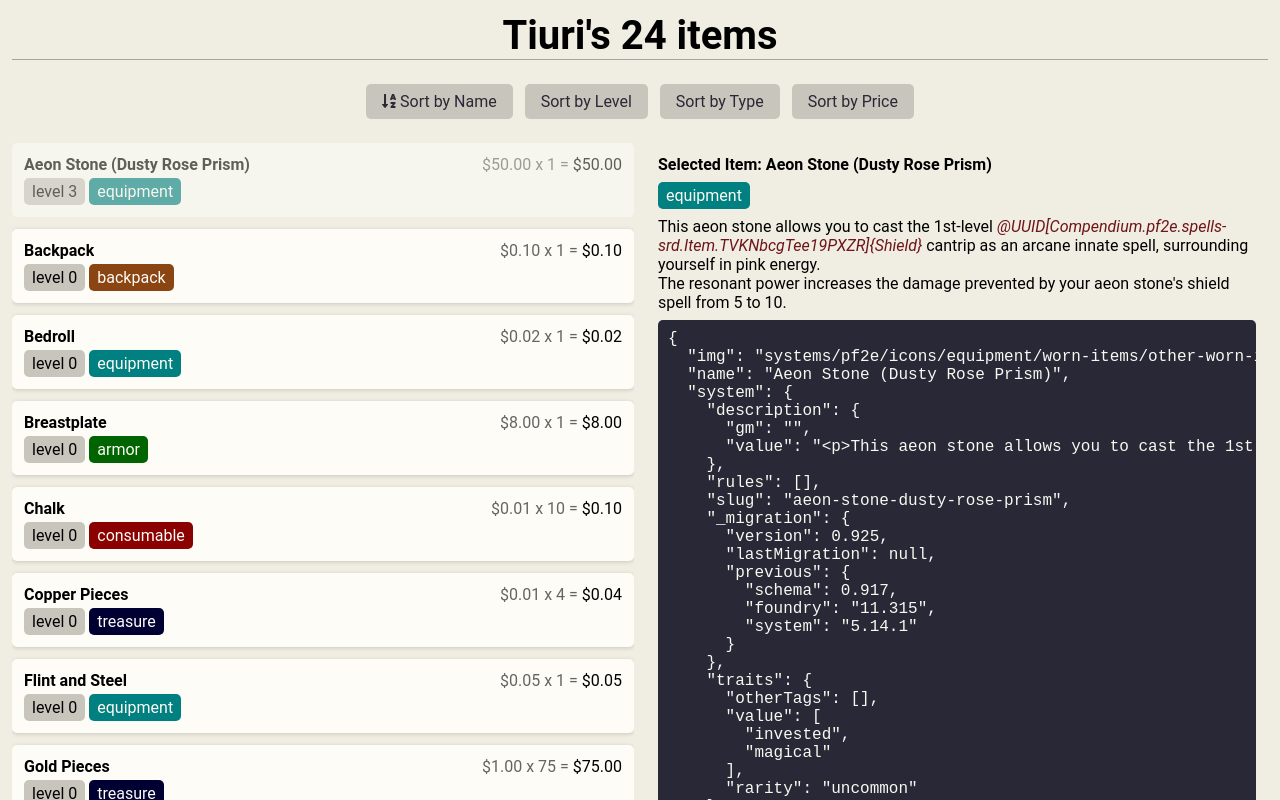
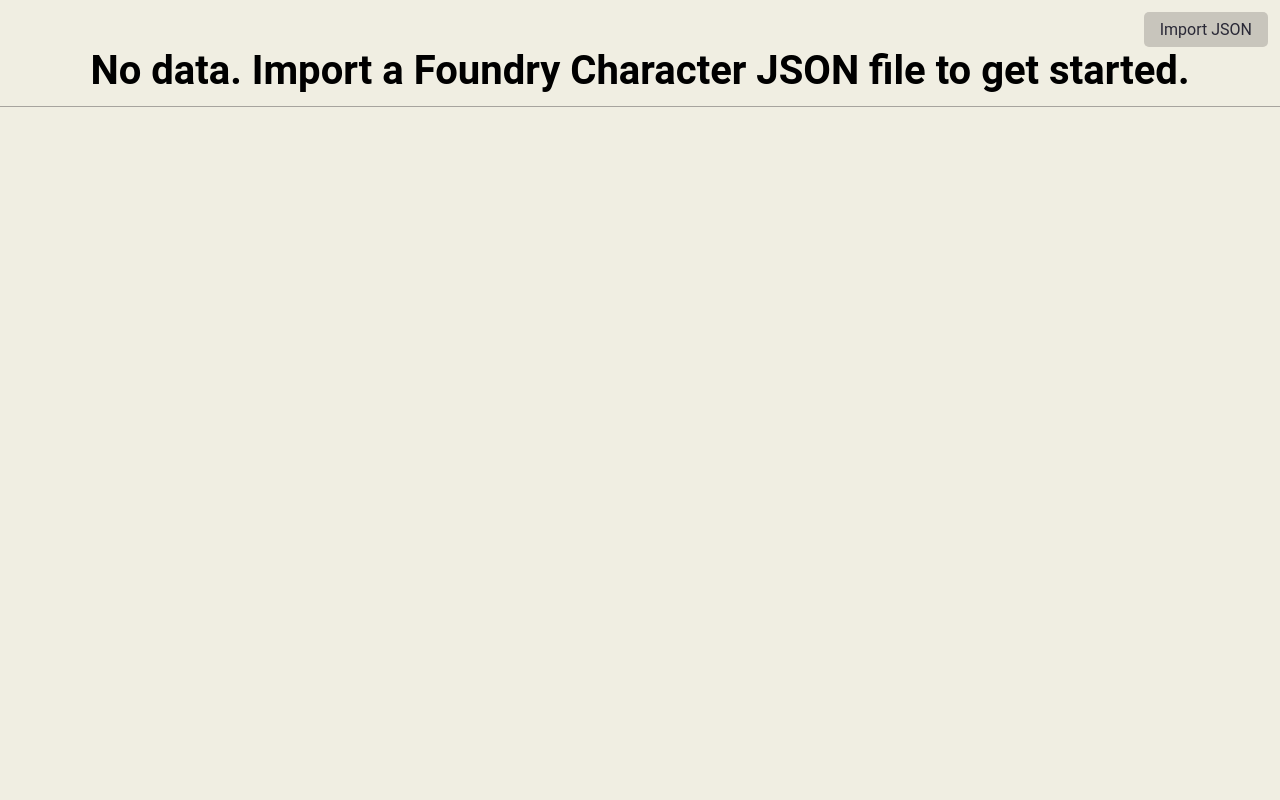
Before and after one commit to olinkirkland/foundry-item-collab, a Vue app: page / in a window 1280 px wide. Built offline with nearby package versions, Linux system fonts and the light colour scheme.

Commit message:
Add import/localstorage

```diff
--- a/src/App.vue
+++ b/src/App.vue
@@ -1,10 +1,16 @@
 <template>
   <div class="app">
     <header>
-      <h1>{{ tiuri.name }}'s {{ items.length }} items</h1>
+      <section class="controls">
+        <button @click="importJSON">Import JSON</button>
+      </section>
+      <h1 v-if="data">{{ data.name }}'s {{ items.length }} items</h1>
+      <h1 v-else>
+        No data. Import a Foundry Character JSON file to get started.
+      </h1>
     </header>
 
-    <div class="sort-options">
+    <div class="sort-options" v-if="items.length">
       <button @click="onClickSort('name')">
         <i
           v-if="sortMode.by === 'name'"
@@ -51,13 +57,13 @@
       </button>
     </div>
 
-    <div class="container">
+    <div class="container" v-if="items.length">
       <ul class="items-list">
         <li v-for="item in items" :key="item.name">
           <item-card
             :item="item"
             @click="selectedItem = item"
-            :class="{ selected: item._id === selectedItem._id }"
+            :class="{ selected: selectedItem && item._id === selectedItem._id }"
           />
         </li>
       </ul>
@@ -70,8 +76,29 @@
 import { computed, ref } from 'vue';
 import ItemCard from './components/ItemCard.vue';
 import ItemPanel from './components/ItemPanel.vue';
-import tiuri from './data/tiuri.json';
 import { flattenPrice } from './util';
+
+const data = ref(null as any);
+const jsonFromLocalStorage = localStorage.getItem('foundryData');
+if (jsonFromLocalStorage) data.value = JSON.parse(jsonFromLocalStorage);
+
+function importJSON() {
+  const input = document.createElement('input');
+  input.type = 'file';
+  input.accept = '.json';
+  input.onchange = (e) => {
+    const file = (e.target as HTMLInputElement).files?.[0];
+    if (!file) return;
+    const reader = new FileReader();
+    reader.onload = (e) => {
+      data.value = JSON.parse(e.target?.result as string);
+      localStorage.setItem('foundryData', JSON.stringify(data.value));
+    };
+    reader.readAsText(file);
+  };
+
+  input.click();
+}
 
 const excludeTypes = [
   'ancestry',
@@ -86,8 +113,9 @@
 const sortMode = ref({ by: 'name', order: 'asc' });
 
 const items = computed(() => {
-  return tiuri.items
-    .filter((item) => {
+  if (!data.value) return [];
+  return data.value.items
+    .filter((item: any) => {
       return !excludeTypes.includes(item.type);
     })
     .sort((a: any, b: any) => {
@@ -127,7 +155,7 @@
   }
 }
 
-const selectedItem = ref(items.value[0]);
+const selectedItem = ref(null as any);
 </script>
 
 <style lang="scss" scoped>
@@ -139,11 +167,17 @@
 
 header {
   padding: 1.2rem;
+  > section.controls {
+    width: 100%;
+    display: flex;
+    justify-content: flex-end;
+    gap: 1.2rem;
+  }
   > h1 {
     font-size: 4rem;
     text-align: center;
-    border-bottom: 1px solid var(--surface-3);
   }
+  border-bottom: 1px solid var(--surface-3);
 }
 
 .container {
--- a/src/components/ItemPanel.vue
+++ b/src/components/ItemPanel.vue
@@ -1,5 +1,5 @@
 <template>
-  <div class="item-panel">
+  <div class="item-panel" v-if="item">
     <h2>Selected Item: {{ item.name }}</h2>
     <div class="wrap-row">
       <p class="badge" :class="'badge--' + item.type">
@@ -8,6 +8,9 @@
     </div>
     <div class="description" v-html="description"></div>
     <pre>{{ item }}</pre>
+  </div>
+  <div v-else>
+    <p>Select an item to view details.</p>
   </div>
 </template>
 
@@ -18,11 +21,12 @@
 const props = defineProps({
   item: {
     type: Object,
-    required: true
+    required: false
   }
 });
 
 const description = computed(() => {
+  if (!props.item) return null;
   return cleanFoundryDescription(props.item.system.description.value);
 });
 </script>
@@ -38,8 +42,8 @@
   gap: 0.8rem;
 }
 
-// deep em in the description
 :deep(.description em) {
   color: var(--primary-3);
+  text-decoration: underline;
 }
 </style>
```
